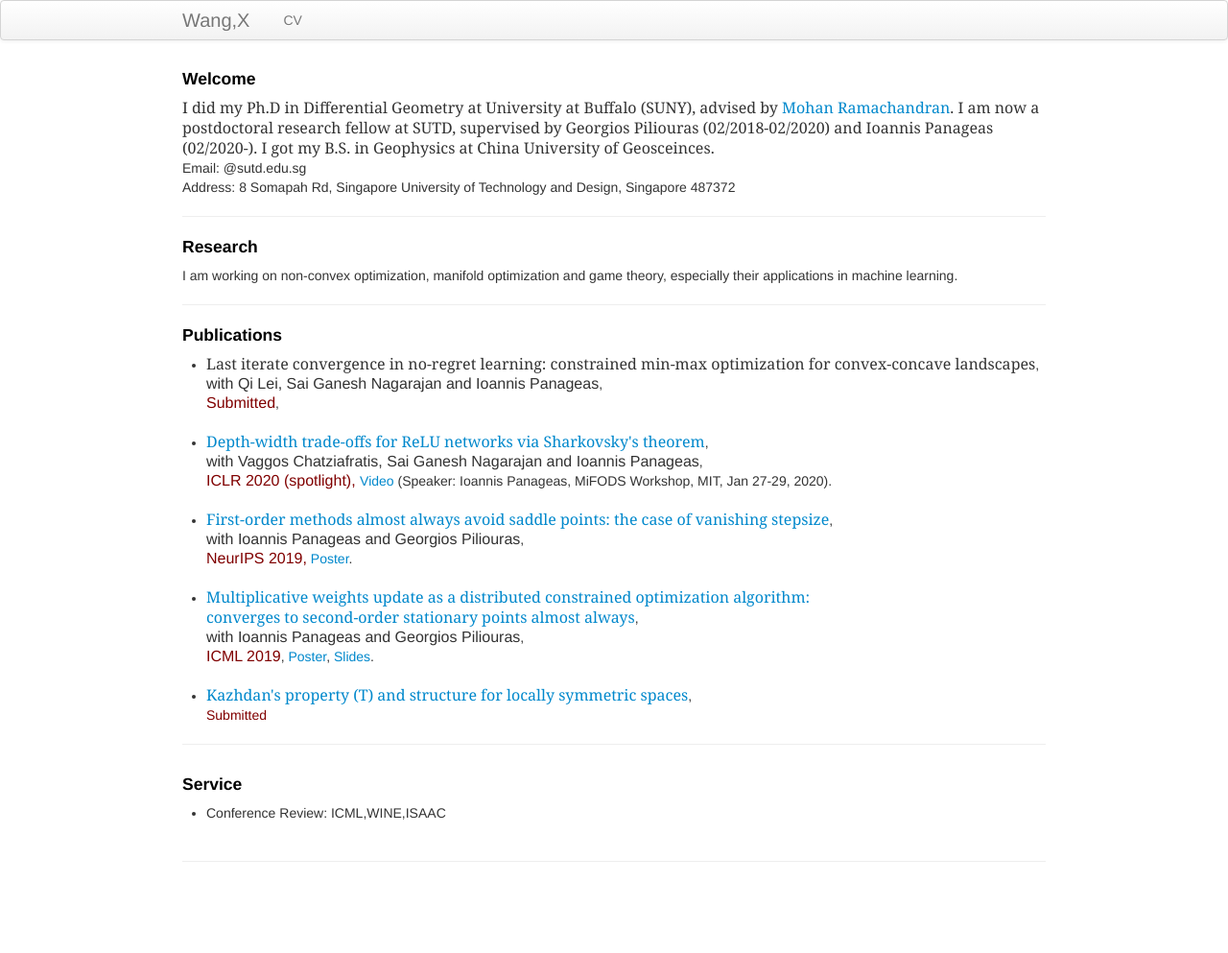
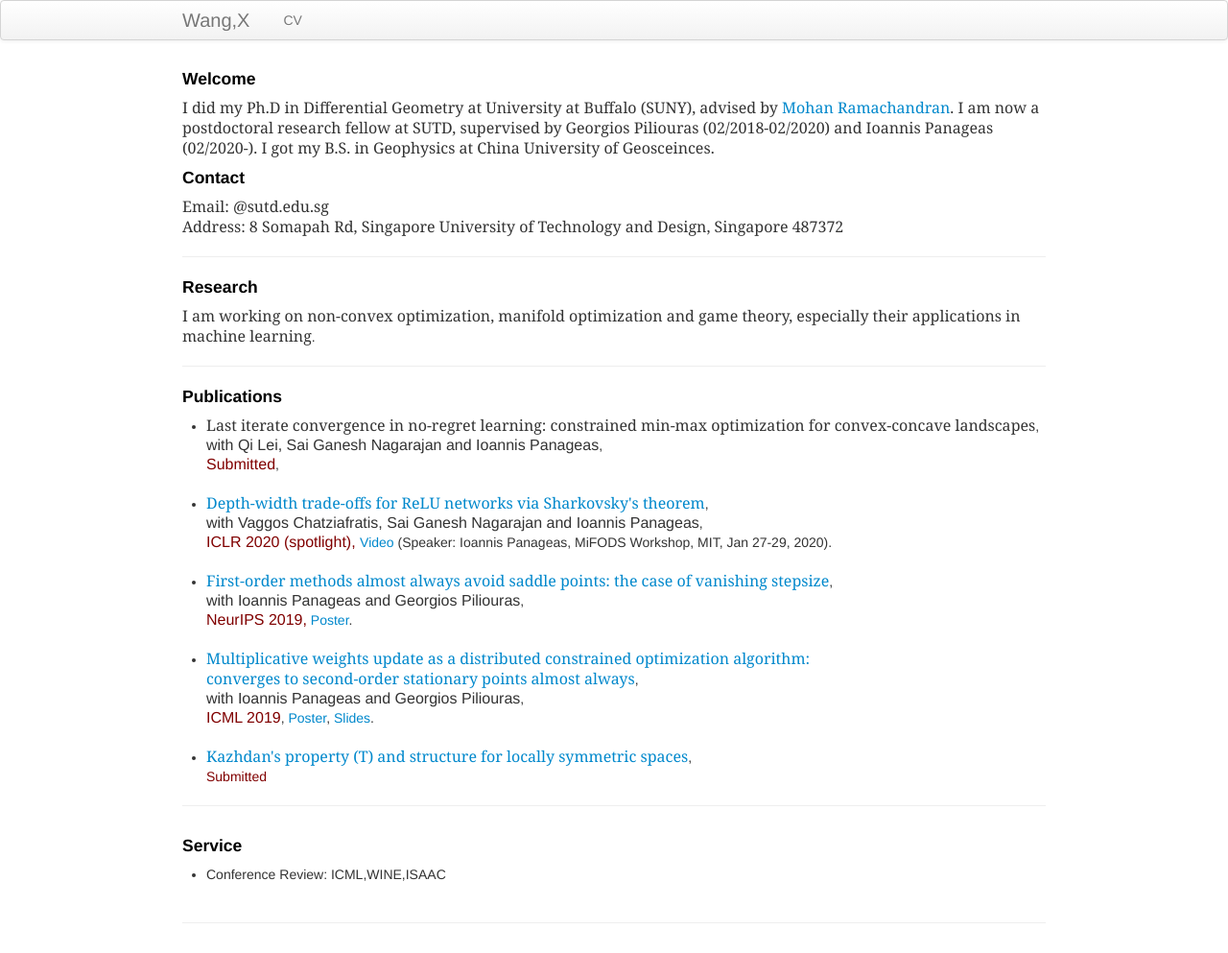
Before and after one commit to xiiaowang/xiiaowang.github.io, a Jekyll site: the page built from index.md, in a window 1280 px wide. Shown: the whole page at 96% size. Built offline with Jekyll 4.4.1, drawn with Linux system fonts in a browser that asks for light colours; before the commit the page ends 929 px from its top, so only the background shows below that.

Commit message:
Update index.md

```diff
--- a/index.md
+++ b/index.md
@@ -10,15 +10,18 @@ keywords: machine learning, geometry
     <font size="3" face="Georgia">I did my Ph.D in Differential Geometry at University at Buffalo (SUNY), advised by <a href="http://www.buffalo.edu/cas/math/people/faculty/ramachandran.html">Mohan Ramachandran</a>. I am now a postdoctoral research fellow at SUTD, supervised by Georgios Piliouras (02/2018-02/2020) and Ioannis Panageas (02/2020-). I got my B.S. in Geophysics at China University of Geosceinces.
         </font>
     <br/>
+    <h4>Contact</h4>
+    <font size="3" face="Georgia">
     Email: @sutd.edu.sg<br/>
     Address: 8 Somapah Rd, Singapore University of Technology and Design, Singapore 487372
+        </font>
 </div>
 
 ---
 
 <div class="container2">
 <h4><a name="Research interests"></a>Research</h4>
-    I am working on non-convex optimization, manifold optimization and game theory, especially their applications in machine learning.
+    <font size="3" face="Georgia">I am working on non-convex optimization, manifold optimization and game theory, especially their applications in machine learning</font>.
 <!--
 <ul><font size="3" face="Georgia">
     <li>Machine Learning</li>
```
